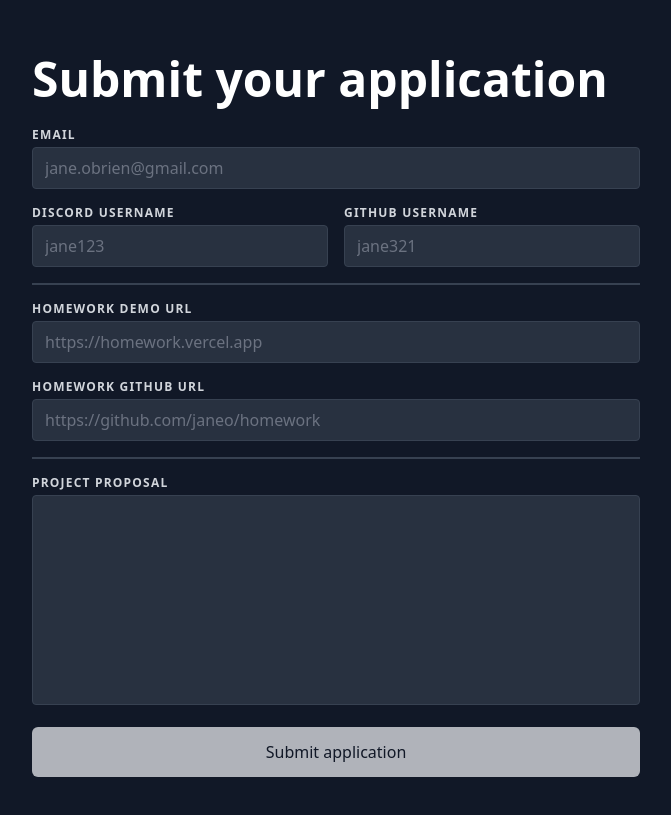
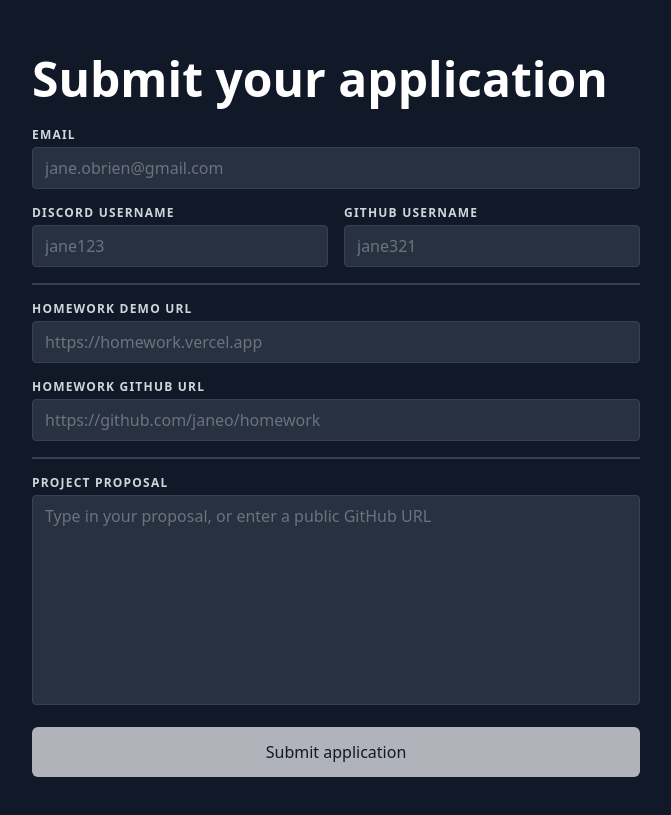
Before and after one commit to reichert621/coop, a Next.js app: page /submissions in a window 1280 px wide. Shown: the part 105-920 px from the top of the page, without its empty margins (304-975 px from the left). Built offline with nearby package versions, Linux system fonts and the light colour scheme.

Commit message:
Small improvement

```diff
--- a/pages/submissions/index.tsx
+++ b/pages/submissions/index.tsx
@@ -370,6 +370,7 @@ export default function Submissions() {
                     name="project_proposal"
                     required
                     rows={8}
+                    placeholder="Type in your proposal, or enter a public GitHub URL"
                     value={project_proposal}
                     onChange={(e) =>
                       setFormState((prev) => ({
```
